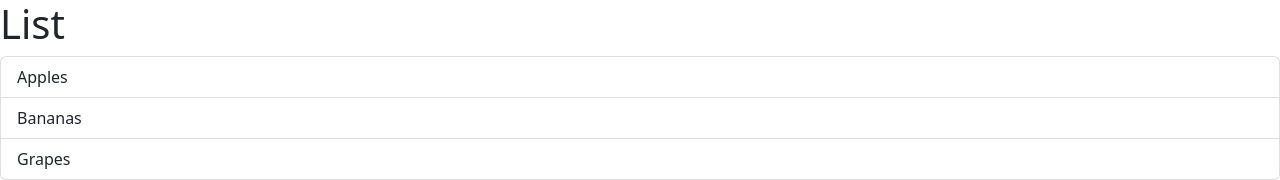
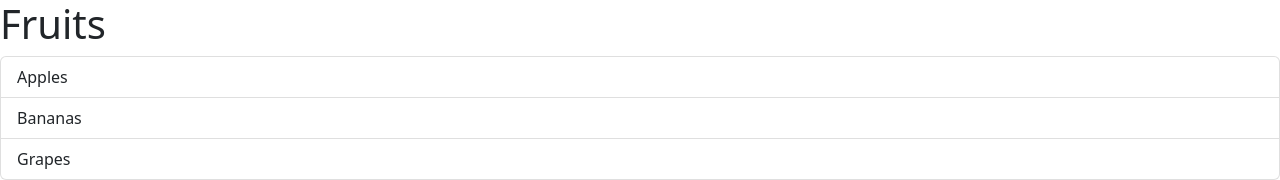
Before and after one commit to nikita-sarkar/react-app, a React (Vite) app: page / in a window 1280 px wide. Shown: the top 180 px of the page. Built offline with nearby package versions, Linux system fonts and the light colour scheme.

Commit message:
Passing data via props

```diff
--- a/src/App.tsx
+++ b/src/App.tsx
@@ -1,8 +1,14 @@
 import ListGroup from "./components/ListGroup";
+
+let items = [
+  'Apples',
+  'Bananas',
+  'Grapes'
+];
 
 function App(){
   return <div>
-    <ListGroup/>
+    <ListGroup items = {items} heading= "Fruits"/>
     </div>
 }
 
--- a/src/components/ListGroup.tsx
+++ b/src/components/ListGroup.tsx
@@ -1,18 +1,19 @@
 import { useState } from "react";
 
-function ListGroup() {
+interface ListGroupProps {
+    items: string[];
+    heading: string;
+}
 
-    let items = [
-        'Apples',
-        'Bananas',
-        'Grapes'
-    ];
+function ListGroup({items, heading}: ListGroupProps) {
+
+
 
     const [selectedIndex, setSelectedIndex] = useState(-1);
 
     return (
     <>
-        <h1>List</h1>
+        <h1>{heading}</h1>
         {items.length === 0 && <p>No item found</p>}
         <ul className="list-group">
         {items.map((item, index) =>
```
